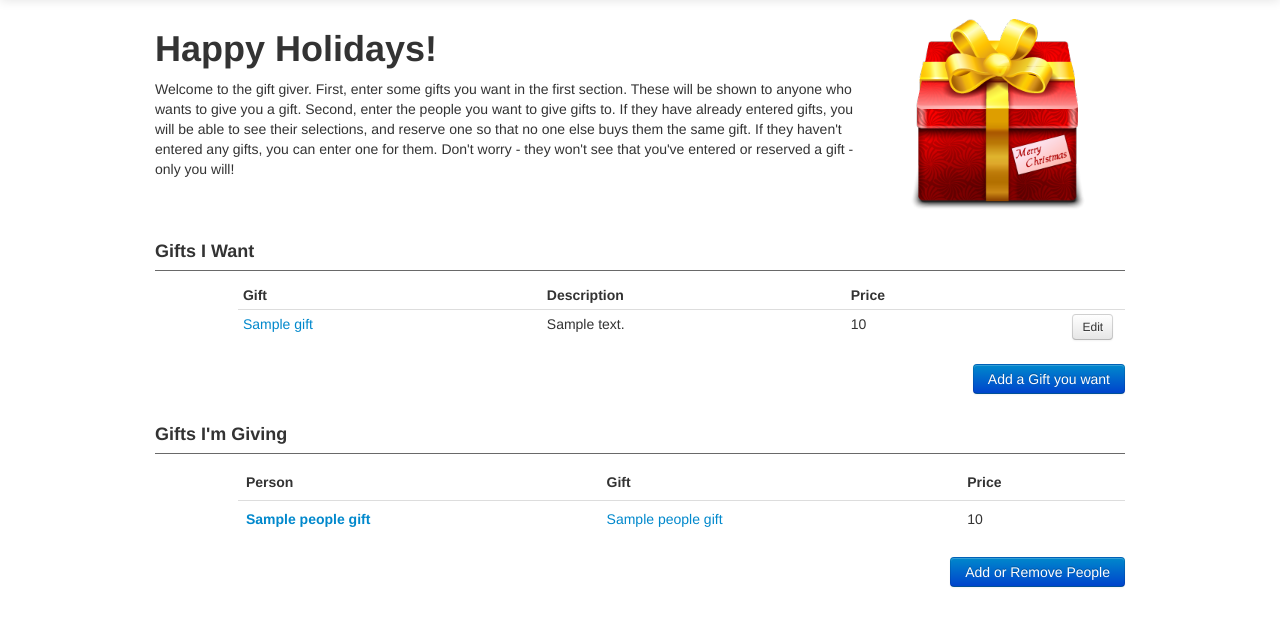
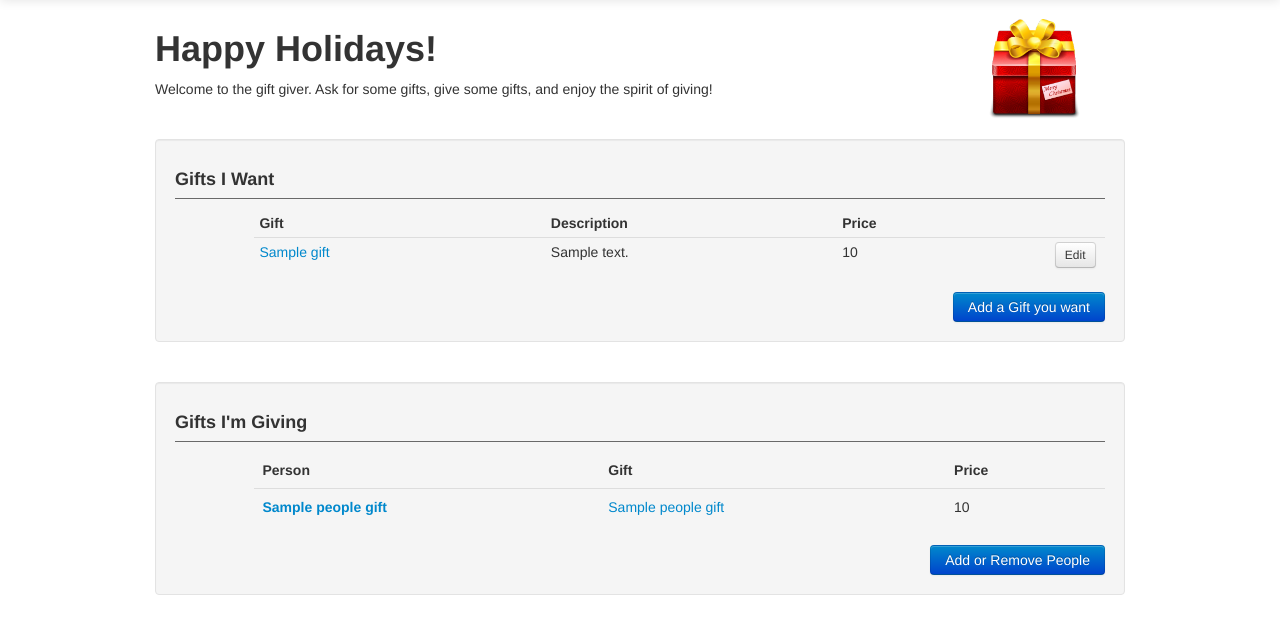
Before and after one commit to thechild/giftlist2, a Django app: template templates/user_home.html in a window 1280 px wide. Shown: the part 41-675 px from the top of the page. Run offline with Django 3.2, Linux system fonts and the light colour scheme; the template is opened without the code that fills it: most values are stand-ins (such as "Sample title", 1, 10 or a date in 2020); some libraries are stand-ins or nearby versions.

Commit message:
Plenty of formatting

```diff
--- a/Gifts/views.py
+++ b/Gifts/views.py
@@ -27,8 +27,10 @@ def user_logout(request):
 def new_user_signup(request, user_key):
     if request.user.is_authenticated():
         logout(request) # can't set up a new account while you're already logged in
-
-    person = get_object_or_404(Person, creation_key__exact=user_key)
+    if user_key=='test':
+        person = Person()
+    else:
+        person = get_object_or_404(Person, creation_key__exact=user_key)
 
     if request.method == 'POST':
         form = UserCreateForm(request.POST)
--- a/static/css/giftlist.css
+++ b/static/css/giftlist.css
@@ -6,3 +6,7 @@
 .no-border {
     border-top: none;
 }
+
+.help-block {
+    display: none;
+}
--- a/templates/user_home.html
+++ b/templates/user_home.html
@@ -3,15 +3,21 @@
 <div class="row-fluid">
     <div class="span9">
         <h1>Happy Holidays!</h1>
-        <p>Welcome to the gift giver.  First, enter some gifts you want in the first section. These will be shown to anyone who wants to give you a gift.  Second, enter the people you want to give gifts to.  If they have already entered gifts, you will be able to see their selections, and reserve one so that no one else buys them the same gift.  If they haven't entered any gifts, you can enter one for them.  Don't worry - they won't see that you've entered or reserved a gift - only you will!</p>
+        <p>Welcome to the gift giver.  Ask for some gifts, give some gifts, and enjoy the spirit of giving!</p>
+        {% comment %}
+        <p>Welcome to the gift giver.  First, enter some gifts you want in the first section. These will be shown to anyone who wants to give you a gift.  Second, enter the people you want to give gifts to.  If they have already entered gifts, you will be able to see their selections, and reserve one so that no one else buys them the same gift.  If they haven't entered any gifts, you can enter one for them.  Don't worry - they won't see that you've entered or reserved a gift - only you will!</p>{% endcomment %}
     </div>
-    <div class="span3 pull-right">
-        <img class="hidden-phone" src="{{STATIC_URL}}img/gift.png">
+    <div class="span2 pull-right">
+        <img class="hidden-phone" height="100" width="100" src="{{STATIC_URL}}img/gift.png">
     </div>
 </div>
 <br>
+<div class="well">
 {% include 'gifts_for_me.html' %}
+</div>
 <br>
+<div class="well">
 {% include 'gifts_for_you.html' %}
+</div>
 <br><br><br><br>
 {% endblock %}
```
Also changed, not shown: templates/new_user.html (+15 -5 lines), templates/registration/login.html (+15 -13 lines), 1 other file.
